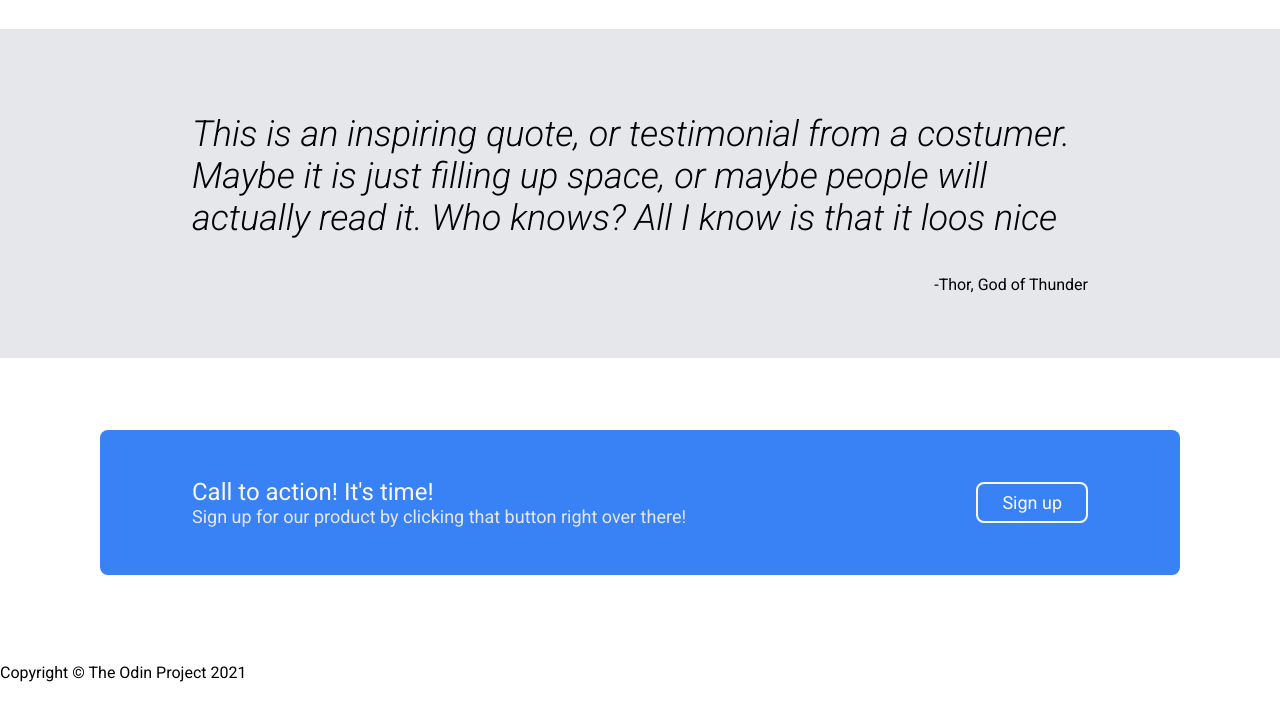
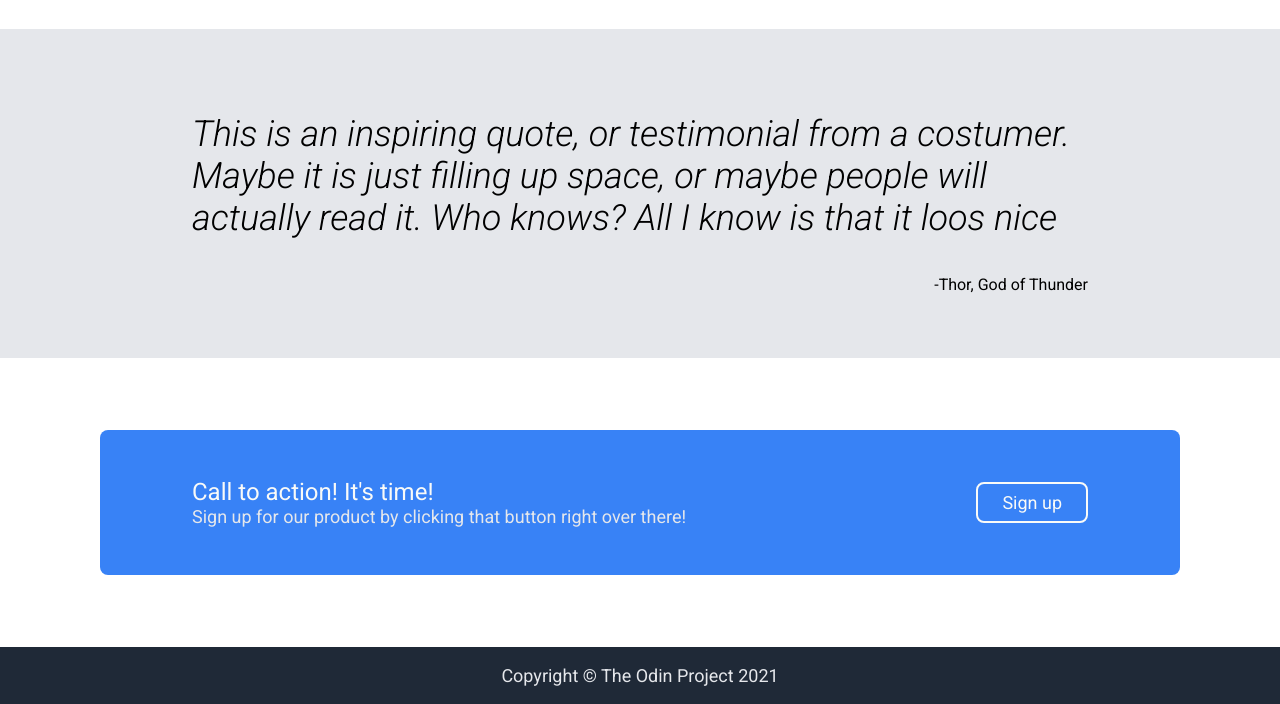
Before and after one commit to JanusPatefacit/landing-page, a plain HTML site: page index.html in a window 1280 px wide. Shown: the part 879-1583 px from the top of the page. Drawn offline with Linux system fonts and the light colour scheme.

Commit message:
Style footer

```diff
--- a/style.css
+++ b/style.css
@@ -56,7 +56,7 @@ h2 {
     gap: 32px;
 }
 
-.secondary {
+.secondary, .footer {
     font-size: 18px;
     color: #E5E7EB;
     margin: 0;
@@ -157,3 +157,8 @@ button {
     border: 2px solid #F9FAF8;
     align-self: center;
 }
+
+.footer {
+    background-color: #1F2937;
+    text-align: center;
+}
```
